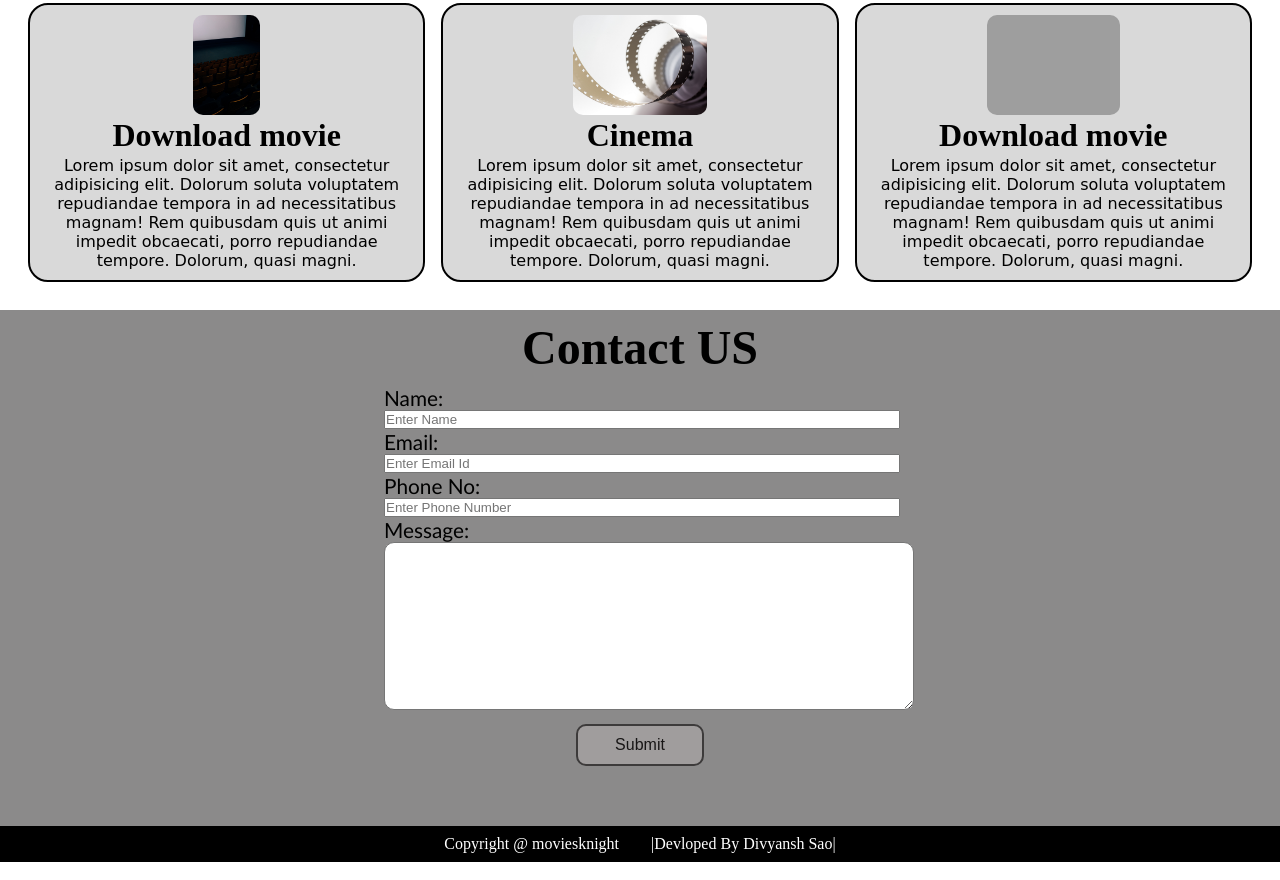
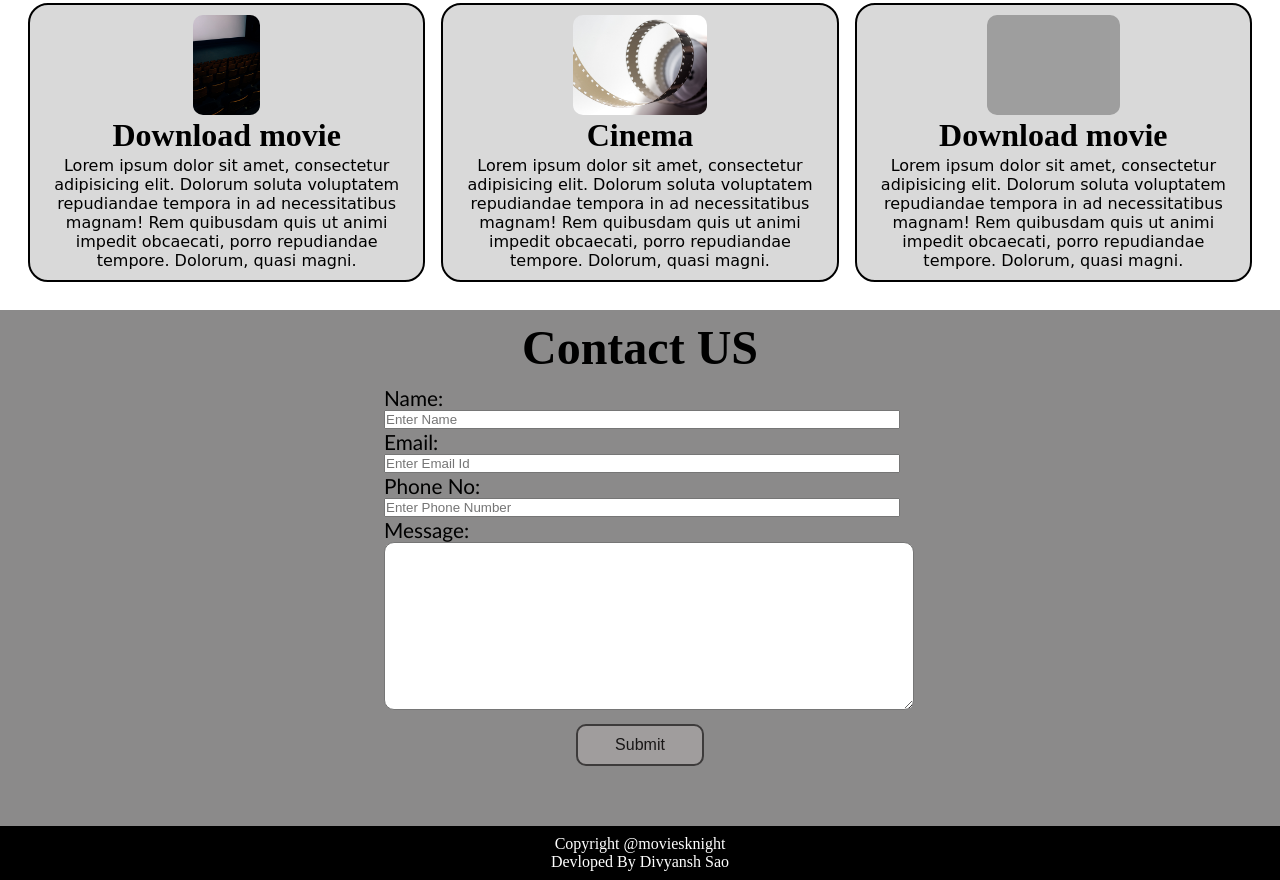
Before and after one commit to divs4799/Moviesknight, a plain HTML site: page index.html in a window 1280 px wide. Shown: the part 655-1535 px from the top of the page. Drawn offline with Linux system fonts and the light colour scheme; grey boxes are pictures that could not be loaded.

Commit message:
Update index.html

```diff
--- a/index.html
+++ b/index.html
@@ -7,6 +7,7 @@
     <title>Movies Knight</title>
     <link rel="stylesheet" href="movie.css">
     <link rel="stylesheet" media="screen and (max-width: 900px)" href="mov.css">
+    <link rel="shortcut icon" href="favicon.ico" type="image/x-icon">
 </head>
 
 
@@ -84,7 +85,8 @@
     </section>
     <footer>
         <div class="center">
-            Copyright @ moviesknight &nbsp; &nbsp;&nbsp;&nbsp;&nbsp; |Devloped By Divyansh Sao|
+             Copyright  @moviesknight <br>
+            Devloped By Divyansh Sao
         </div>
     </footer>
 </body>
```
